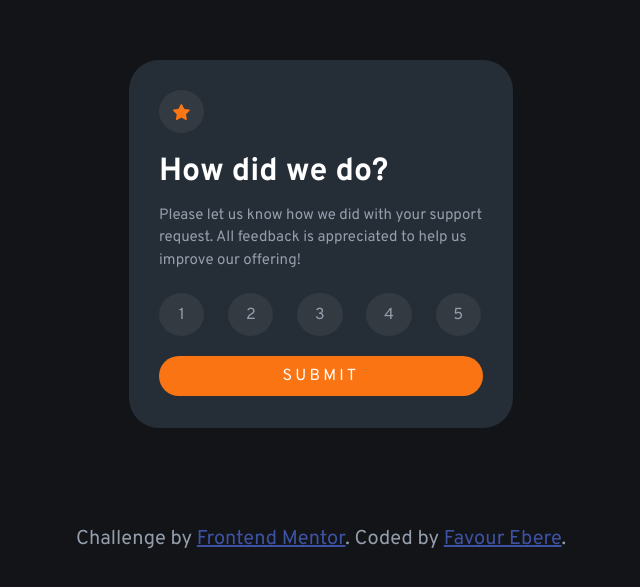
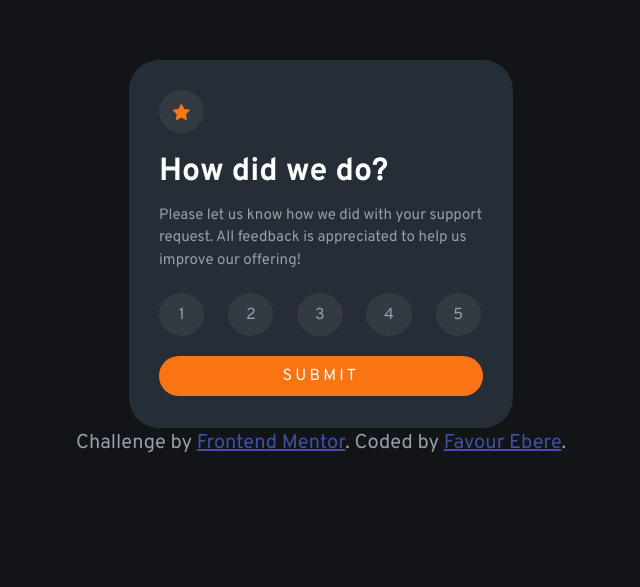
Before and after one commit to Loocee/Interactive-rating-component-challenge, a plain HTML site: page index.html in a window 1280 px wide. Shown: the part 141-728 px from the top of the page, without its empty margins (319-959 px from the left). Drawn offline with nearby package versions, Linux system fonts and the light colour scheme.

Commit message:
Update ircstyles.css

```diff
--- a/ircstyles.css
+++ b/ircstyles.css
@@ -100,10 +100,6 @@ p{
   top: 1.875rem;
 }
 
-.attribution{
-  position: relative;
-  top: 6rem;
-}
 /************************* thank you state section **************************/
 
 .thank-you-parent{
```
